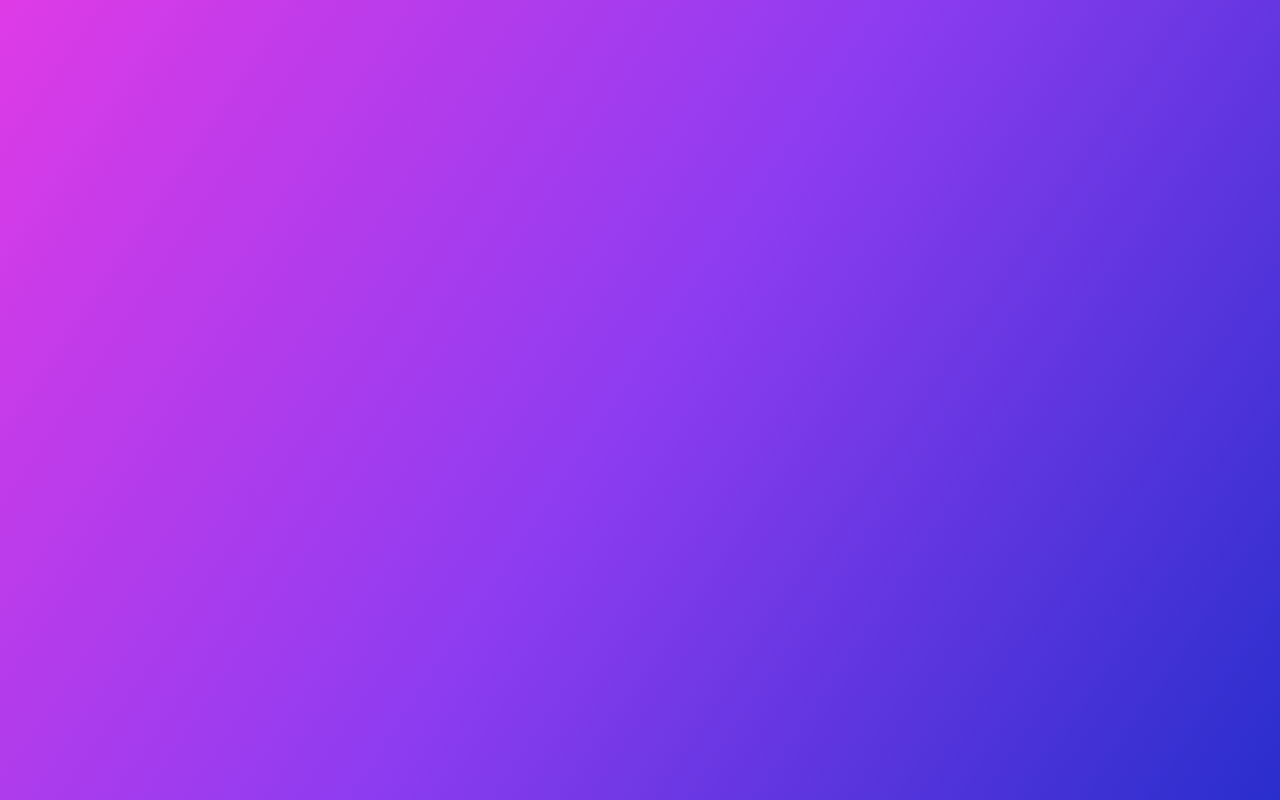
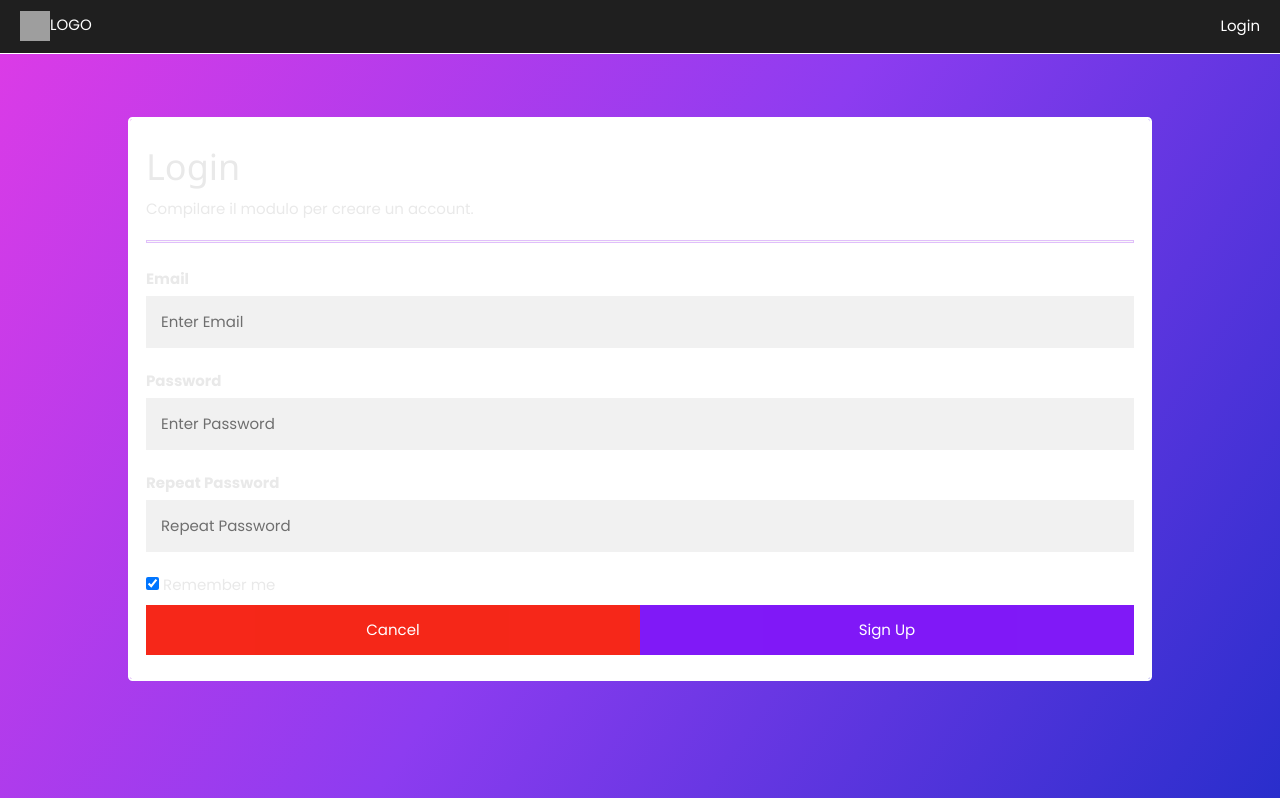
Before and after one commit to scholarStats/Webapp, a React (Create React App) app in the folder app_frontend/: page /Login in a window 1280 px wide. Built offline with nearby package versions, Linux system fonts and the light colour scheme; grey boxes are pictures that could not be loaded.

Commit message:
added login page

```diff
--- /dev/null
+++ b/app_frontend/public/css/login.css
@@ -0,0 +1,100 @@
+#loginCont {
+    display: flex;
+    width: 100%;
+    height: 100vh;
+    flex-direction: column ;
+    align-items: center;
+    justify-content: center;
+}
+
+input[type="text"],
+input[type="password"] {
+  width: 100%;
+  padding: 15px;
+  margin: 5px 0 22px 0;
+  display: inline-block;
+  border: none;
+  background: #f1f1f1;
+}
+
+input[type="text"]:focus,
+input[type="password"]:focus {
+  background-color: rgb(204, 203, 203);
+  outline: none;
+}
+
+button {
+  background-color: #7300f7;
+  color: rgb(255, 255, 255);
+  padding: 14px 20px;
+  margin: 8px 0;
+  border: none;
+  cursor: pointer;
+  width: 100%;
+  opacity: 0.9;
+}
+
+button:hover {
+  opacity: 1;
+}
+
+.cancelbtn {
+  padding: 14px 20px;
+  background-color: #f51000;
+}
+
+
+.cancelbtn,
+.signupbtn {
+  float: left;
+  width: 50%;
+}
+
+.container {
+  padding: 16px;
+}
+
+.modal {
+  display: none;
+  position: fixed;
+  z-index: 1;
+  left: 0;
+  top: 0;
+  width: 100%;
+  height: 100%;
+  overflow: auto;
+  background-color: #474e5d;
+  padding-top: 50px;
+}
+
+.modal-content {
+  background-color: #ffffff;
+  border: 2px solid rgb(255, 255, 255);
+  width: 80%;
+}
+
+hr {
+  border: 1px solid #8504ee;
+  margin-bottom: 25px;
+}
+
+.close {
+  position: absolute;
+  right: 35px;
+  top: 15px;
+  font-size: 40px;
+  font-weight: bold;
+  color: #6b1818;
+}
+
+.close:hover,
+.close:focus {
+  color: #f44336;
+  cursor: pointer;
+}
+
+.clearfix::after {
+  content: "";
+  clear: both;
+  display: table;
+}
--- a/app_frontend/public/css/style.css
+++ b/app_frontend/public/css/style.css
@@ -60,7 +60,6 @@ section {
     align-items: center;
     justify-content: center;
 }
-
 
 #title{
     position: absolute;
--- a/app_frontend/public/index.html
+++ b/app_frontend/public/index.html
@@ -21,6 +21,7 @@
     <link rel="stylesheet" href="/css/style.css">
     <link rel="stylesheet" href="/css/screen.css">
     <link rel="stylesheet" href="/css/errorStyle.css">
+    <link rel="stylesheet" href="/css/login.css">
   <title>MENRSchool</title>
 </head>
 
--- /dev/null
+++ b/app_frontend/src/Components/Login.jsx
@@ -0,0 +1,37 @@
+import react, { Component } from 'react';
+import Navbar from './Partials/Navbar'
+
+export default class Login extends Component {
+    render = () => {
+        return (
+            <body>
+                <Navbar />
+                <section id="loginCont">
+                <form class="modal-content" action="/action_page.php">
+                    <div class="container">
+                        <h1>Login</h1>
+                        <p>Compilare il modulo per creare un account.</p>
+                        <hr />
+                        <label for="email"><b>Email</b></label>
+                        <input type="text" placeholder="Enter Email" name="email" required />
+
+                        <label for="psw"><b>Password</b></label>
+                        <input type="password" placeholder="Enter Password" name="psw" required />
+
+                        <label for="psw-repeat"><b>Repeat Password</b></label>
+                        <input type="password" placeholder="Repeat Password" name="psw-repeat" required />
+
+                        <label>
+                            <input type="checkbox" checked="checked" name="remember"/> Remember me
+                        </label>
+                        <div class="clearfix">
+                            <button type="button" class="cancelbtn">Cancel</button>
+                            <button type="submit" class="signupbtn">Sign Up</button>
+                        </div>
+                    </div>
+                </form>
+                </section>
+            </body >
+        )
+    }
+}
--- a/app_frontend/src/Components/Partials/Navbar.jsx
+++ b/app_frontend/src/Components/Partials/Navbar.jsx
@@ -10,9 +10,11 @@ export default class Navbar extends Component {
                     LOGO
                 </Link>
                 <ul class="navbar-nav ml-auto">
+                    <Link to="/Login">
                     <li class="nav-item">
                         <a class="nav-link" href="#">Login</a>
                     </li>
+                    </Link>
                 </ul>
             </nav >
         )
--- a/app_frontend/src/index.js
+++ b/app_frontend/src/index.js
@@ -4,6 +4,7 @@ import {BrowserRouter as Router, Route, Switch} from 'react-router-dom'
 import App from './Components/App'
 import Year from './Components/Year'
 import Error from './Components/Partials/Error'
+import Login from './Components/Login'
 
 
 ReactDOM.render(
@@ -11,6 +12,7 @@ ReactDOM.render(
     <Router>
       <Switch>
         <Route exact path="/" component={() => < App/>} />
+        <Route exact path="/Login" component={() => < Login/>} />
         <Route path="/Year/:year" component={() => <Year />} />
         <Route path="/Error/:code" component={() => <Error />} />
       </Switch>
```
Also changed, not shown: app_frontend/src/Components/Partials/Error.jsx (+4 -5 lines), 1 other file (tests, documents, lock files or other folders).
